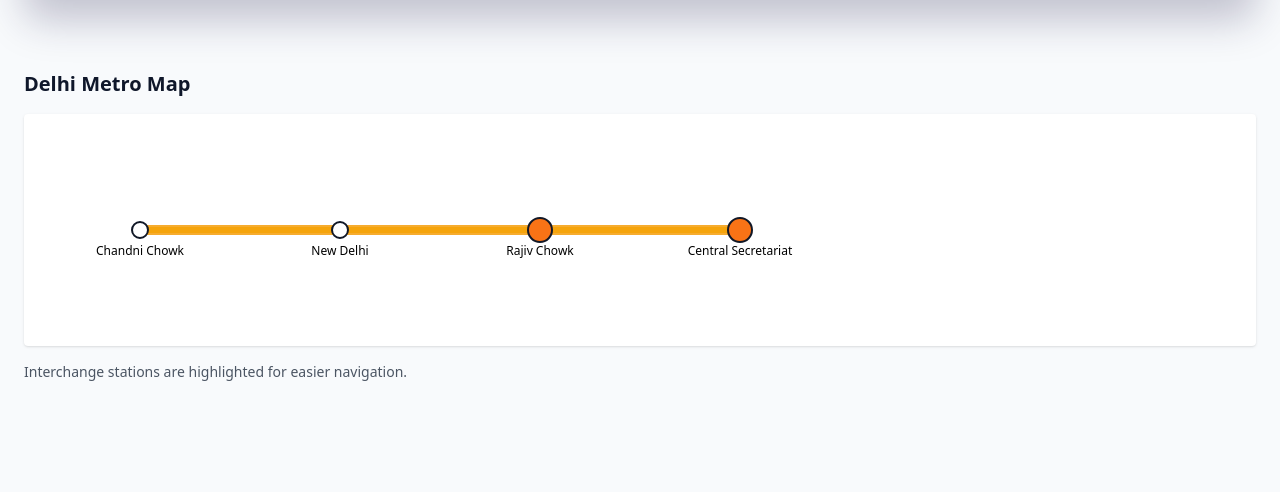
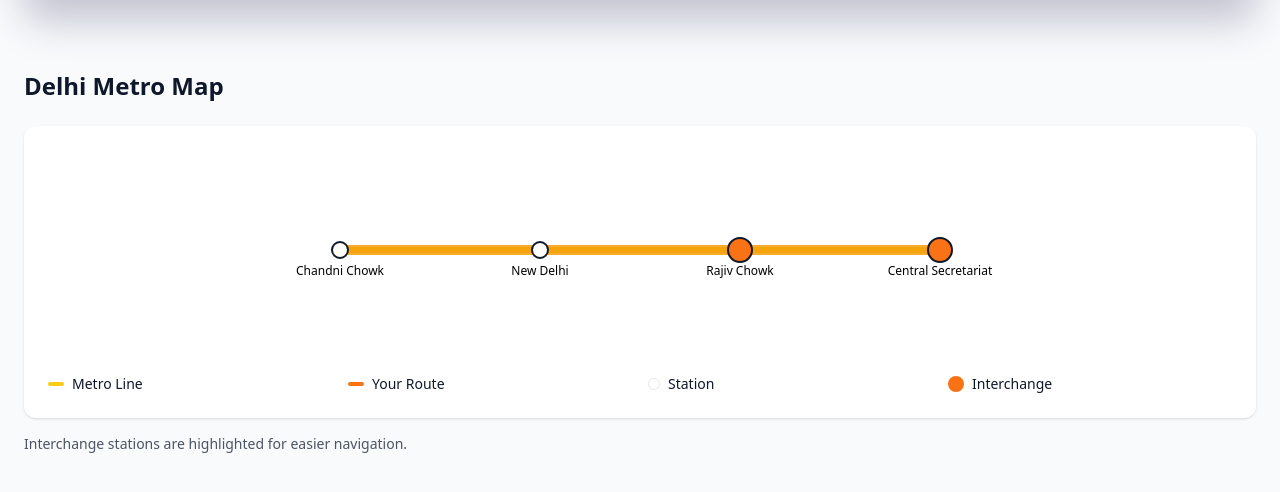
Before and after one commit to saibalaji28/NextStop, a Django app: page /metro/map/ in a window 1280 px wide. Shown: the part 90-582 px from the top of the page. Run offline with Django 5.2, Linux system fonts and the light colour scheme; some libraries are stand-ins or nearby versions.

Commit message:
map changes for metro map display

```diff
--- a/templates/metro/map.html
+++ b/templates/metro/map.html
@@ -1,37 +1,45 @@
 {% extends "base.html" %}
 
 {% block content %}
-<h1 class="text-xl font-bold mb-4">Delhi Metro Map</h1>
 
-<div class="bg-white p-4 rounded shadow overflow-auto">
+<h1 class="text-2xl font-bold mb-6">Delhi Metro Map</h1>
 
+<div class="bg-white rounded-xl shadow p-6 overflow-auto">
+
+  <!-- MAP -->
+  <div class="flex justify-center mb-6">
     {% include "metro/map.svg" %}
+  </div>
 
-    {% if route_path %}
-        <div class="mt-6">
-            <h2 class="font-semibold mb-2">Highlighted Route</h2>
+  <!-- LEGEND -->
+  <div class="grid grid-cols-2 md:grid-cols-4 gap-4 text-sm">
 
-            <ul class="text-sm space-y-1">
-                {% for station in route_path %}
-                    <li
-                      class="{% if station in interchange_stations %}
-                              text-orange-600 font-semibold
-                            {% else %}
-                              text-gray-700
-                            {% endif %}">
-                        ● {{ station }}
-                        {% if station in interchange_stations %}
-                            (Interchange)
-                        {% endif %}
-                    </li>
-                {% endfor %}
-            </ul>
-        </div>
-    {% endif %}
+    <div class="flex items-center gap-2">
+      <span class="w-4 h-1 bg-yellow-400 rounded"></span>
+      <span>Metro Line</span>
+    </div>
+
+    <div class="flex items-center gap-2">
+      <span class="w-4 h-1 bg-orange-500 rounded"></span>
+      <span>Your Route</span>
+    </div>
+
+    <div class="flex items-center gap-2">
+      <span class="w-3 h-3 rounded-full bg-white border"></span>
+      <span>Station</span>
+    </div>
+
+    <div class="flex items-center gap-2">
+      <span class="w-4 h-4 rounded-full bg-orange-500"></span>
+      <span>Interchange</span>
+    </div>
+
+  </div>
 
 </div>
 
 <p class="mt-4 text-sm text-gray-600">
-    Interchange stations are highlighted for easier navigation.
+  Interchange stations are highlighted for easier navigation.
 </p>
+
 {% endblock %}
```
